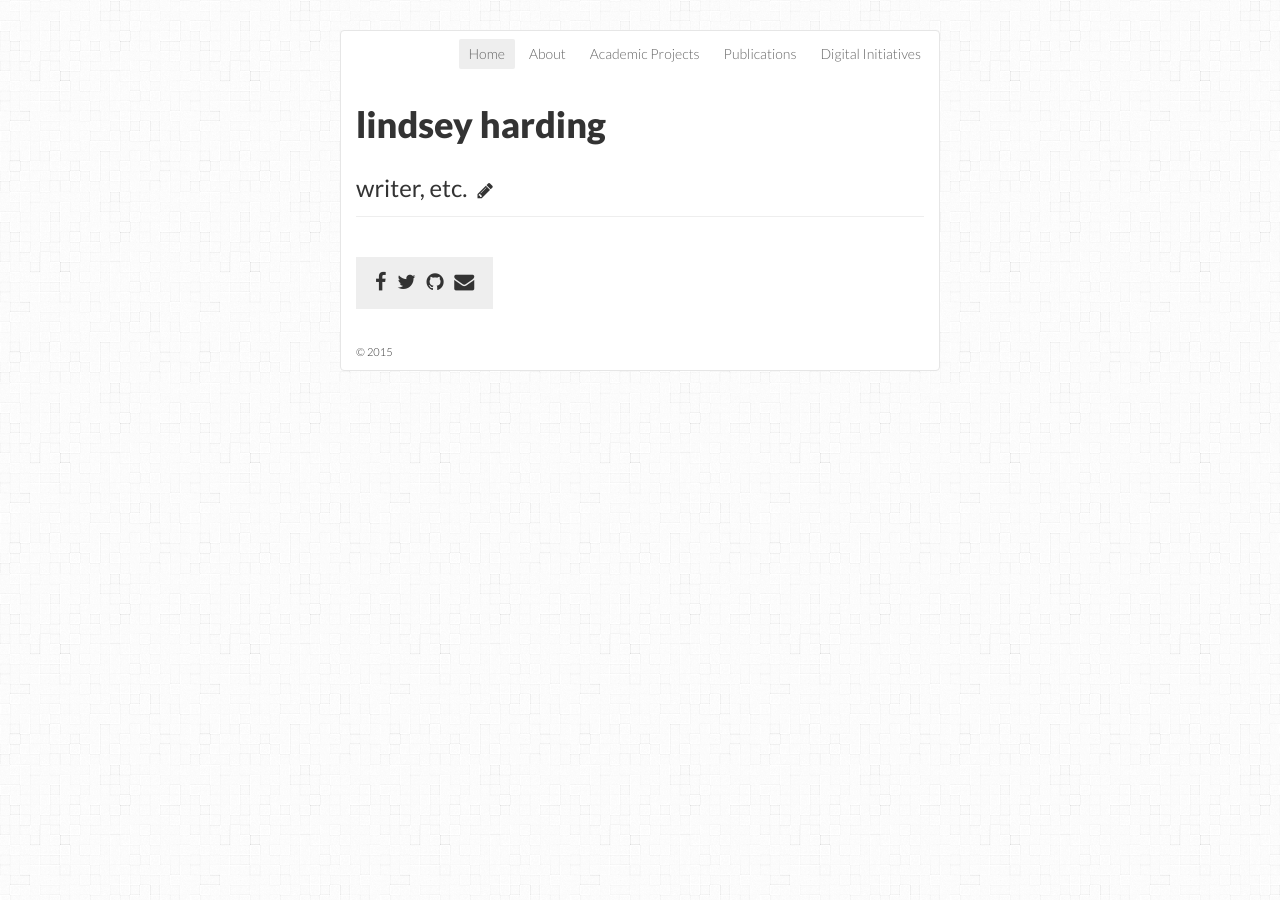
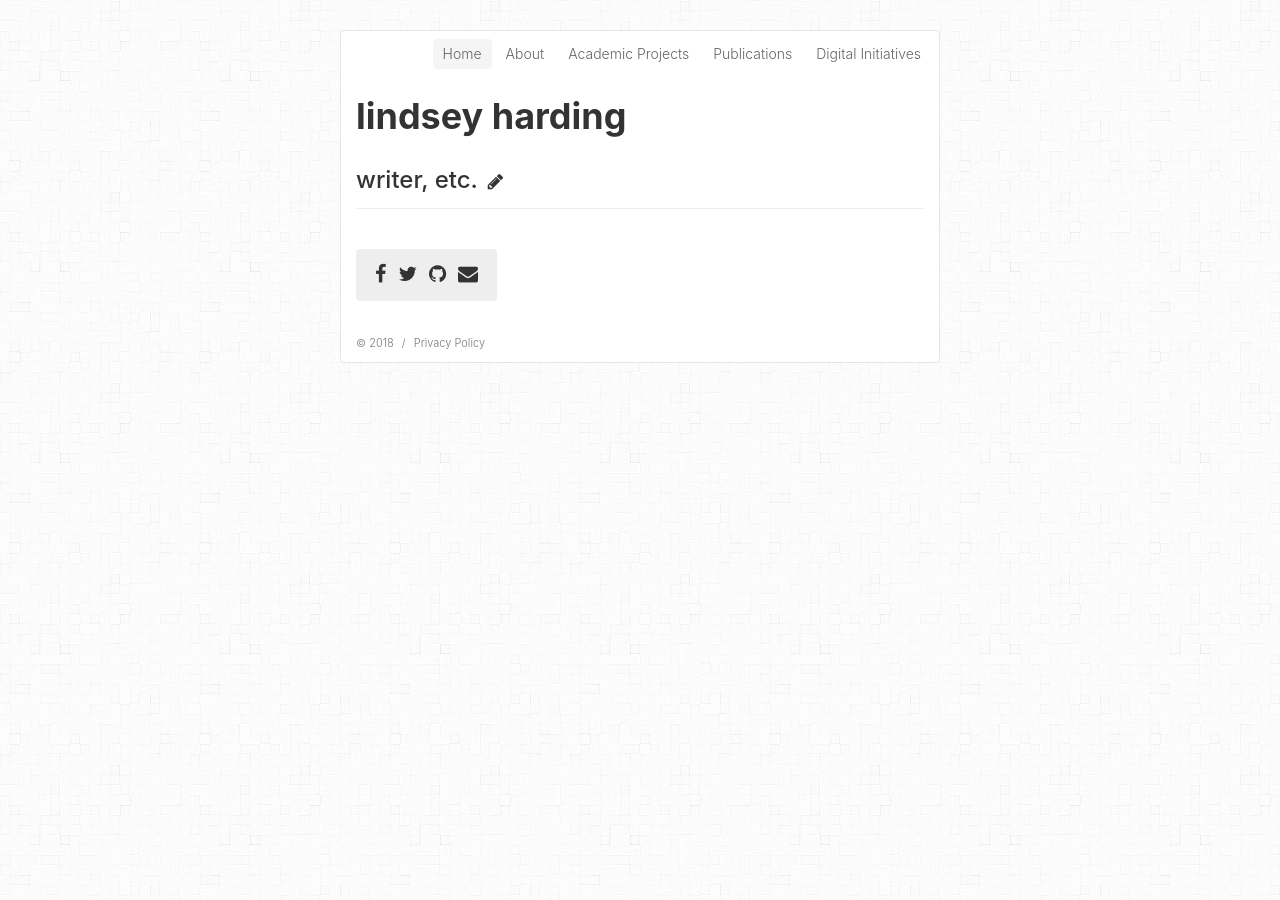
Before and after one commit to linzster/linzster.github.io, a Jekyll site: the page built from index.html, in a window 1280 px wide. Built offline with Jekyll 4.4.1, drawn with Linux system fonts in a browser that asks for light colours; nearby versions of some CDN libraries.

Commit message:
add privacy link

```diff
--- a/_includes/footer.html
+++ b/_includes/footer.html
@@ -1,3 +1,5 @@
-<footer>
-    &copy; 2015
+<footer class='text-muted'>
+    &copy; 2018
+    <span class='spacer'>/</span>
+    <a href='https://eits.uga.edu/access_and_security/infosec/pols_regs/policies/privacy/' target='_blank' class='text-muted'>Privacy Policy</a>
 </footer>
--- a/_includes/head.html
+++ b/_includes/head.html
@@ -15,7 +15,6 @@
     <link rel="stylesheet" href="{{ "/css/linz.css" | prepend: site.baseurl }}?{{ site.time | date: "%Y%m%d%H%M" }}" type="text/css">
 
     <!-- Fonts -->
-    <link href='//fonts.googleapis.com/css?family=Lato:300,400,900' rel='stylesheet' type='text/css'>
     <link href="//maxcdn.bootstrapcdn.com/font-awesome/4.4.0/css/font-awesome.min.css" rel="stylesheet">
 
     {% if site.google_analytics %}
--- a/css/linz.css
+++ b/css/linz.css
@@ -1,10 +1,3 @@
-/*
-*
-*  Custom stylez
-*
-*/
-
-
 /*
 *  Big, global stuff
 */
@@ -29,7 +22,8 @@ h6,
 .h4,
 .h5,
 .h6 {
-    font-family: 'Lato', sans-serif;
+    font-family: avenir next, avenir, -apple-system, BlinkMacSystemFont,
+        'Segoe UI', Roboto, 'Helvetica Neue', Helvetica, sans-serif;
 }
 
 .main {
@@ -52,7 +46,7 @@ p {
 }
 
 a {
-    color: #0074D9;
+    color: #0074d9;
 }
 
 a:hover {
@@ -63,13 +57,12 @@ h5 {
     margin-bottom: 20px;
 }
 
-
 /*
 *  Typography
 */
 
 .bold {
-    font-weight: 900;
+    font-weight: 700;
 }
 
 .regular {
@@ -82,9 +75,8 @@ h5 {
 
 .caps {
     text-transform: uppercase;
-    letter-spacing: .2em;
+    letter-spacing: 0.2em;
 }
-
 
 /*
 *  Top navigation
@@ -96,22 +88,26 @@ h5 {
 
 .nav a {
     color: #666;
-    border-radius: 2px;
+    border-radius: 4px;
+    margin-bottom: 4px;
+}
+
+.nav > li > a:focus,
+.nav > li > a:hover {
+    background-color: #f5f5f5;
 }
 
 .nav .active a {
-    margin-bottom: 8px;
-    background-color: #eee;
+    background-color: #f5f5f5;
 }
 
 @media (min-width: 768px) {
-    .navbar-nav>li>a {
+    .navbar-nav > li > a {
         margin-bottom: 0;
         margin-left: 4px;
         padding: 5px 10px;
     }
 }
-
 
 /*
 *  Content
@@ -129,6 +125,7 @@ h5 {
 }
 
 .social-icons {
+    border-radius: 4px;
     display: inline-block;
     margin-top: 10px;
     margin-bottom: 25px;
@@ -148,7 +145,6 @@ h5 {
     height: 200px;
 }
 
-
 /*
 *  Footer
 */
@@ -157,3 +153,7 @@ footer {
     padding: 10px 0;
     font-size: 11px;
 }
+
+footer .spacer {
+    padding: 0 5px;
+}
```
